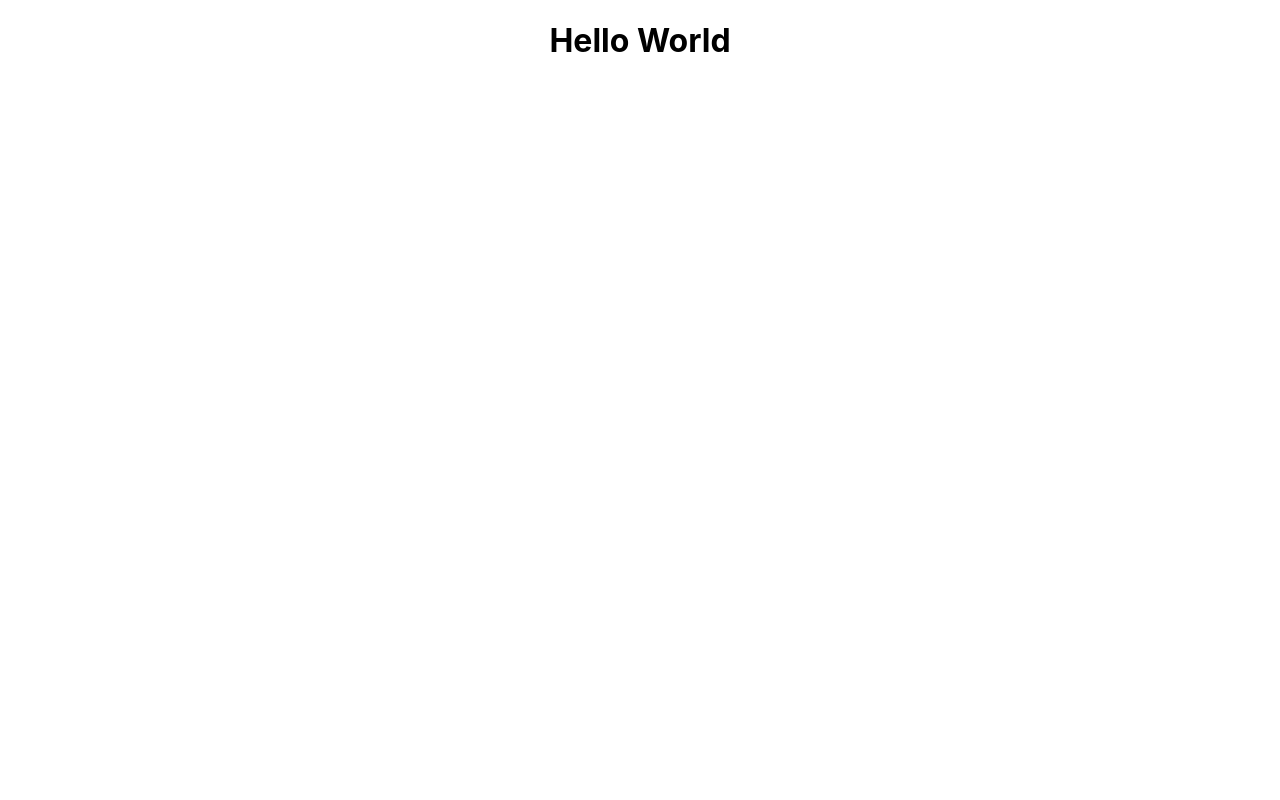
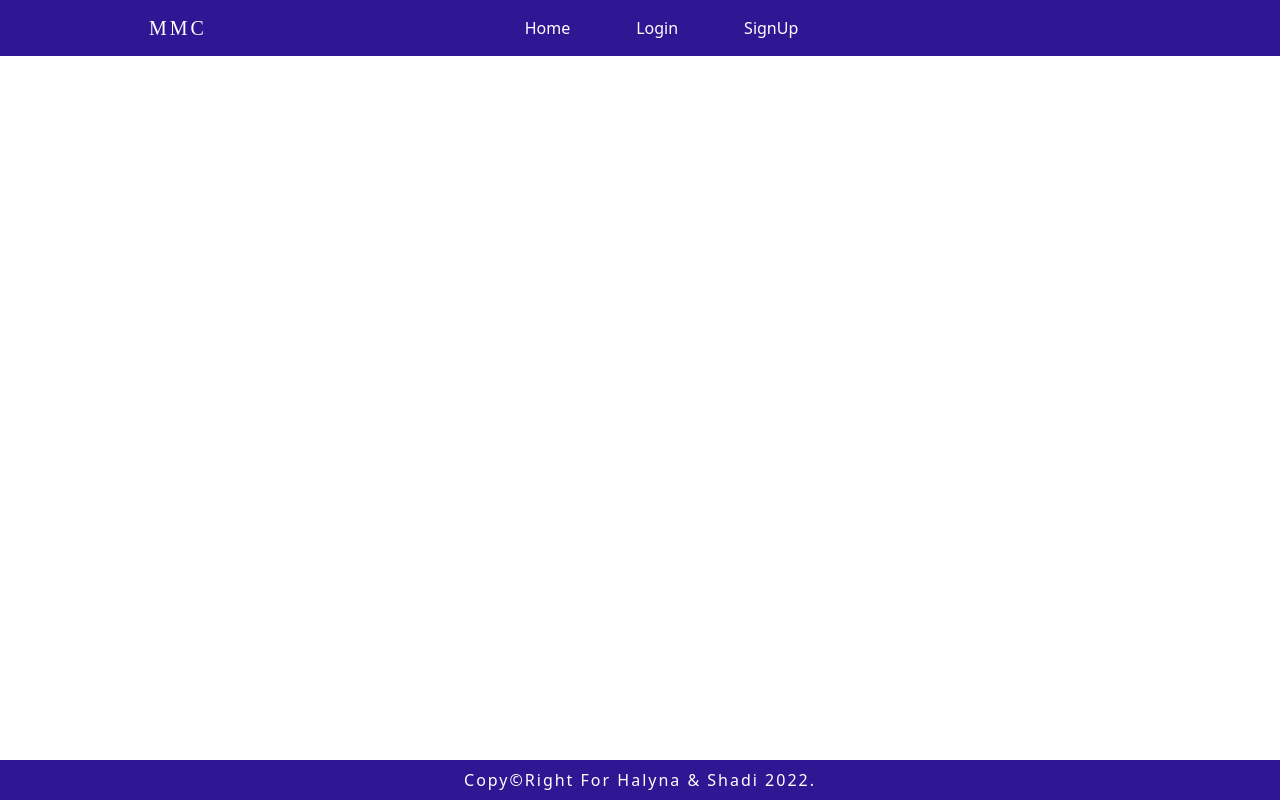
Before and after one commit to Hallekh/MernStackProject, a React (Create React App) app: page / in a window 1280 px wide. Built offline with nearby package versions, Linux system fonts and the light colour scheme.

Commit message:
add navbar and footer

```diff
--- a/package.json
+++ b/package.json
@@ -6,7 +6,9 @@
     "@testing-library/jest-dom": "^5.16.5",
     "@testing-library/react": "^13.4.0",
     "@testing-library/user-event": "^13.5.0",
+    "bootstrap": "^5.2.1",
     "react": "^18.2.0",
+    "react-bootstrap": "^2.5.0",
     "react-dom": "^18.2.0",
     "react-scripts": "5.0.1",
     "web-vitals": "^2.1.4"
--- a/src/App.js
+++ b/src/App.js
@@ -1,9 +1,13 @@
+import '../node_modules/bootstrap/dist/css/bootstrap.min.css'
 import './App.css';
+import Footer from './components/Footer/Footer';
+import Navbar from './components/Navbar/Navbar';
 
 function App() {
   return (
     <div className="App">
-      <h1>Hello World</h1>
+      <Navbar />
+      <Footer />
     </div>
   );
 }
--- /dev/null
+++ b/src/components/Footer/Footer.css
@@ -0,0 +1,16 @@
+.foo {
+    position: fixed;
+    bottom: 0;
+    width: 100%;
+    background-color: #2F1793;
+    margin-top: 40px;
+    line-height: 20px;
+    padding: 10px;
+}
+
+.foo p {
+    color: white;
+    letter-spacing: 2px;
+    text-align: center;
+    margin-bottom: 0;
+}
--- /dev/null
+++ b/src/components/Footer/Footer.js
@@ -0,0 +1,12 @@
+import React from 'react'
+import './Footer.css'
+
+export default function Footer() {
+  return (
+    <div>
+        <div class="foo">
+            <p>Copy&copy;Right For Halyna & Shadi 2022.</p>
+        </div>
+    </div>
+  )
+}
--- /dev/null
+++ b/src/components/Navbar/Navbar.css
@@ -0,0 +1,34 @@
+.navbar {
+    background-color: #2F1793 !important;
+}
+
+.navbar-brand {
+    color: white;
+    font-family: 'Abril Fatface', cursive;
+    margin-left: 6%;
+    letter-spacing: 3px;
+}
+
+.navbar-nav {
+    margin: 0 25%;
+}
+.navbar-nav .nav-link {
+    color: white;
+    margin-left: 50px ;
+}
+.navbar-nav .nav-link:hover {
+    color: orange;
+}
+
+#navbarNav > ul > li:nth-child(4) {
+    margin-left: 200px;
+}
+
+.navLogin {
+    margin-top: 4px;
+}
+
+.site-tilte {
+    text-align: center;
+    margin: 10px 0;
+}
--- /dev/null
+++ b/src/components/Navbar/Navbar.js
@@ -0,0 +1,32 @@
+import React from 'react'
+import './Navbar.css';
+
+function Navbar() {
+  return (
+    <div>
+        <nav className="navbar navbar-expand-lg bg-dark">
+            <div className="container">
+            <a className="navbar-brand" href="/">MMC</a>
+            <button className="navbar-toggler" type="button" data-bs-toggle="collapse" data-bs-target="#navbarNav" aria-controls="navbarNav" aria-expanded="false" aria-label="Toggle navigation">
+                <span className="navbar-toggler-icon"></span>
+            </button>
+            <div className="collapse navbar-collapse" id="navbarNav">
+                <ul className="navbar-nav">
+                <li className="nav-item">
+                    <a className="nav-link" aria-current="page" href="/">Home</a>
+                </li>
+                <li className="nav-item">
+                    <a className="nav-link" href="../login">Login</a>
+                </li>
+                <li className="nav-item">
+                    <a className="nav-link" href="../signup">SignUp</a>
+                </li>
+                </ul>
+            </div>
+            </div>
+        </nav>
+    </div>
+  )
+}
+
+export default Navbar;
```
Also changed, not shown: 1 other file (tests, documents, lock files or other folders).
